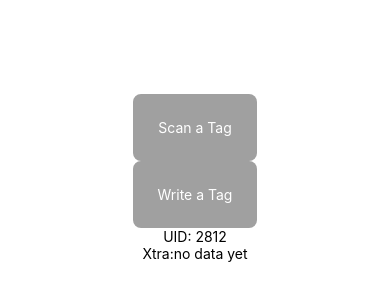
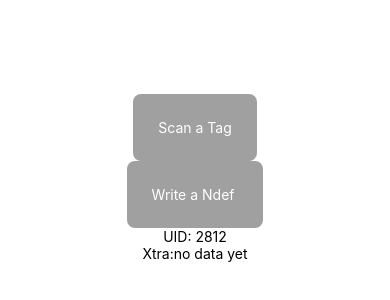
Before and after one commit to ulldecorb/read-write-nft-tag, a React Native app in the folder nfc/: screen / in a window 390 px wide. Shown: the part 244-544 px from the top of the page. Built offline with nearby package versions, Linux system fonts and the light colour scheme; what react-native-nfc-manager would draw is missing.

Commit message:
Create readndef function

```diff
--- a/nfc/App.tsx
+++ b/nfc/App.tsx
@@ -1,4 +1,4 @@
-/**
+/*
  * Sample React Native App
  * https://github.com/facebook/react-native
  *
@@ -6,7 +6,7 @@
  */
 import React, {useState} from 'react';
 import {View, Text, TouchableOpacity, StyleSheet} from 'react-native';
-import NfcManager, {NfcTech} from 'react-native-nfc-manager';
+import NfcManager, {NfcTech, Ndef} from 'react-native-nfc-manager';
 
 // Pre-step, call this before any NFC operations
 NfcManager.start();
@@ -18,7 +18,7 @@ function App() {
 
   const mockNdef = {
     uid: '666',
-    xtra: '4n0th3r br1ck 0n th3 w4ll',
+    xtra: 'servir cafe',
   };
 
   async function readTag() {
@@ -45,28 +45,24 @@ function App() {
     }
   }
 
-  async function writeTag() {
+  async function writeNdef({type, value}) {
+    let result = false;
     try {
-      // register for the NFC tag with NDEF in it
+      // STEP 1
       await NfcManager.requestTechnology(NfcTech.Ndef);
-      // the resolved tag object will contain `ndefMessage` property
-      const tag = await NfcManager.getTag();
-      // Get payload CharCode
-      const payload = tag?.ndefMessage[0].payload;
-      // Convert to string and slice extra characters
-      let payloadString = convertedPayload(payload);
-      const payloadStringCut = convertString(payloadString);
-      // Compile String to Object
-      const payloadObject = JSON.parse(payloadStringCut)[0];
-      // Set payload
-      setNfc(payloadString);
-      setNfcCore(payloadObject);
-      NfcManager.cancelTechnologyRequest();
-    } catch (error) {
-      console.warn('Oops!', error);
-      // stop the nfc scanning
+      const bytes = Ndef.encodeMessage([Ndef.textRecord('Hello NFC')]);
+      if (bytes) {
+        await NfcManager.ndefHandler // STEP 2
+          .writeNdefMessage(bytes); // STEP 3
+        result = true;
+      }
+    } catch (ex) {
+      console.warn(ex);
+    } finally {
+      // STEP 4
       NfcManager.cancelTechnologyRequest();
     }
+    return result;
   }
 
   function convertString(input: string): string {
@@ -84,17 +80,13 @@ function App() {
     return res;
   };
 
-  // const readNdef = () => {
-  //   console.log('hola jana');
-  // };
-
   return (
     <View style={styles.wrapper}>
       <TouchableOpacity onPress={readTag} style={styles.button}>
         <Text style={styles.buttonTitle}>Scan a Tag</Text>
       </TouchableOpacity>
-      <TouchableOpacity onPress={writeTag} style={styles.button}>
-        <Text style={styles.buttonTitle}>Write a Tag</Text>
+      <TouchableOpacity onPress={writeNdef} style={styles.button}>
+        <Text style={styles.buttonTitle}>Write a Ndef </Text>
       </TouchableOpacity>
       {nfcCore && (
         <View>
```
